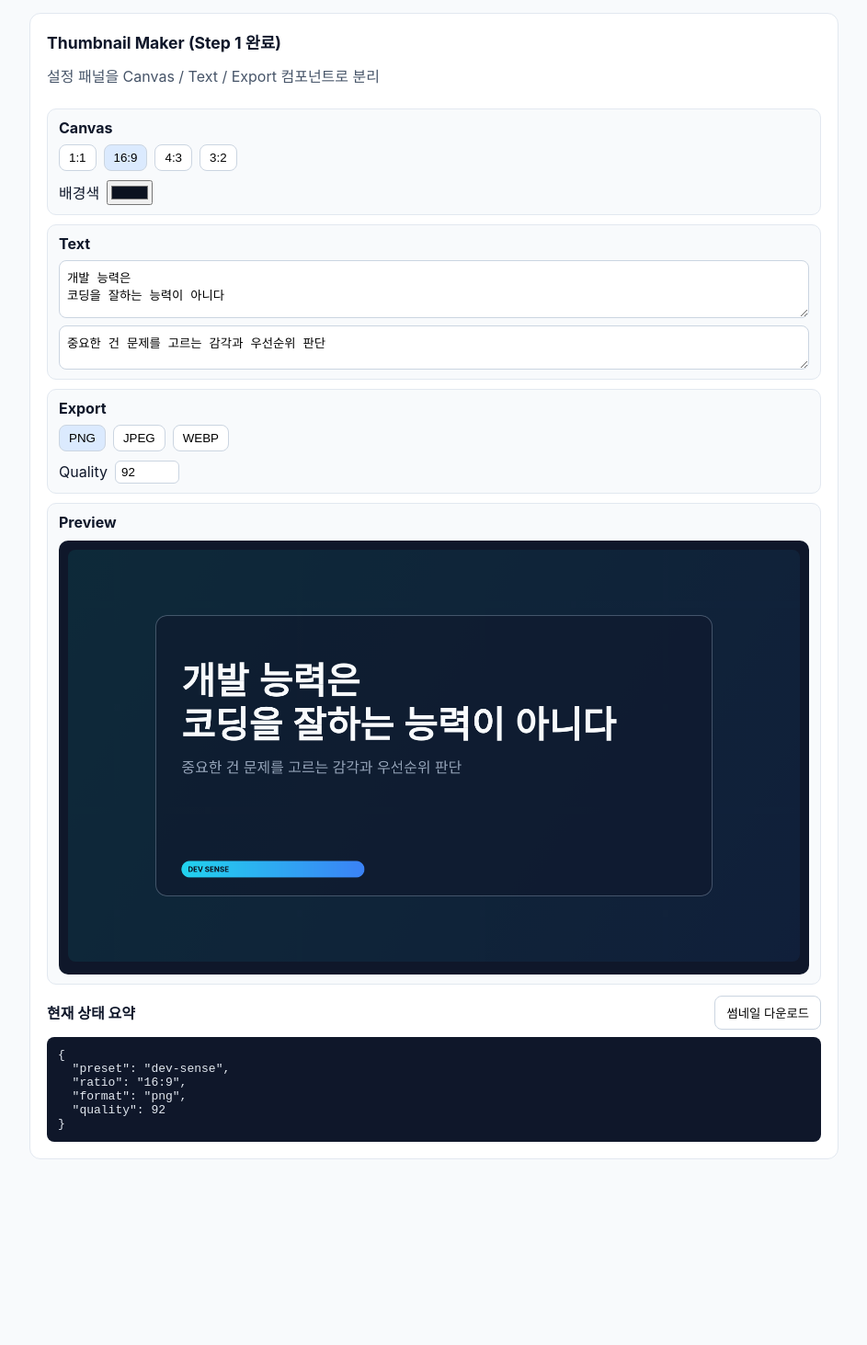
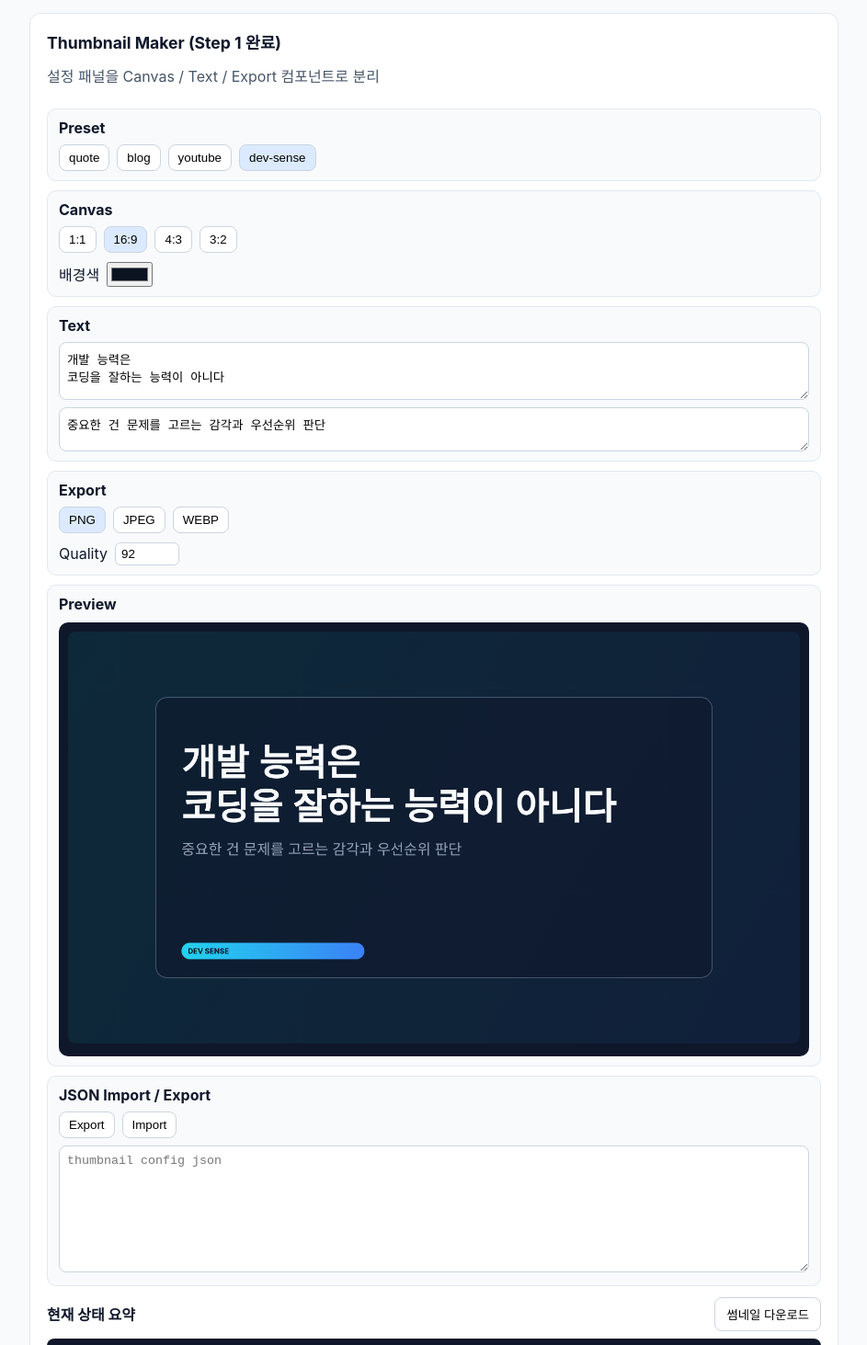
Before and after one commit to Chenjae-kr/web-tools, a React (Vite) app: page / in a window 1280 px wide. Shown: the part 907-2370 px from the top of the page at 92% size, without its empty margins (168-1111 px from the left). Before the commit the page ends 2246 px from the top, so only its background shows below. Built offline with nearby package versions, Linux system fonts and the light colour scheme.

Commit message:
Add thumbnail preset engine, JSON IO panel, and e2e coverage

```diff
--- a/src/features/thumbnail-maker/ThumbnailMakerPage.tsx
+++ b/src/features/thumbnail-maker/ThumbnailMakerPage.tsx
@@ -4,6 +4,7 @@ import { TextSettingsPanel } from './components/TextSettingsPanel'
 import { ExportSettingsPanel } from './components/ExportSettingsPanel'
 import { ThumbnailPreview } from './components/ThumbnailPreview'
 import { DownloadButton } from './components/DownloadButton'
+import { JsonIOPanel } from './components/JsonIOPanel'
 import { useThumbnailMakerStore } from './store'
 
 export function ThumbnailMakerPage() {
@@ -15,6 +16,7 @@ export function ThumbnailMakerPage() {
     bgColor,
     format,
     quality,
+    setPreset,
     setRatio,
     setMainText,
     setSubText,
@@ -31,6 +33,28 @@ export function ThumbnailMakerPage() {
       <p className="subtitle">설정 패널을 Canvas / Text / Export 컴포넌트로 분리</p>
 
       <div className="phaseList">
+        <section className="phaseItem">
+          <strong>Preset</strong>
+          <div style={{ marginTop: 8, display: 'flex', gap: 8, flexWrap: 'wrap' }}>
+            {(['quote', 'blog', 'youtube', 'dev-sense'] as const).map((p) => (
+              <button
+                key={p}
+                type="button"
+                onClick={() => setPreset(p)}
+                style={{
+                  border: '1px solid #cbd5e1',
+                  borderRadius: 8,
+                  padding: '6px 10px',
+                  background: preset === p ? '#dbeafe' : '#fff',
+                  cursor: 'pointer',
+                }}
+              >
+                {p}
+              </button>
+            ))}
+          </div>
+        </section>
+
         <CanvasSettingsPanel
           ratio={ratio}
           onChangeRatio={setRatio}
@@ -53,6 +77,7 @@ export function ThumbnailMakerPage() {
         />
 
         <ThumbnailPreview />
+        <JsonIOPanel />
       </div>
 
       <div style={{ marginTop: 12, display: 'flex', justifyContent: 'space-between', alignItems: 'center', gap: 8, flexWrap: 'wrap' }}>
--- /dev/null
+++ b/src/features/thumbnail-maker/components/JsonIOPanel.tsx
@@ -0,0 +1,62 @@
+import { useState } from 'react'
+import type { CSSProperties } from 'react'
+import { useThumbnailMakerStore } from '../store'
+
+export function JsonIOPanel() {
+  const state = useThumbnailMakerStore()
+  const [raw, setRaw] = useState('')
+
+  const onExport = () => {
+    const payload = {
+      preset: state.preset,
+      ratio: state.ratio,
+      mainText: state.mainText,
+      subText: state.subText,
+      bgColor: state.bgColor,
+      format: state.format,
+      quality: state.quality,
+    }
+    setRaw(JSON.stringify(payload, null, 2))
+  }
+
+  const onImport = () => {
+    try {
+      const obj = JSON.parse(raw)
+      if (obj.ratio) state.setRatio(obj.ratio)
+      if (obj.mainText) state.setMainText(String(obj.mainText))
+      if (obj.subText) state.setSubText(String(obj.subText))
+      if (obj.bgColor) state.setBgColor(String(obj.bgColor))
+      if (obj.format) state.setFormat(obj.format)
+      if (obj.quality != null) state.setQuality(Number(obj.quality))
+      if (obj.preset) state.setPreset(obj.preset)
+      alert('JSON 적용 완료')
+    } catch {
+      alert('JSON 파싱 실패')
+    }
+  }
+
+  return (
+    <section className="phaseItem">
+      <strong>JSON Import / Export</strong>
+      <div style={{ marginTop: 8, display: 'flex', gap: 8 }}>
+        <button type="button" onClick={onExport} style={btnStyle}>Export</button>
+        <button type="button" onClick={onImport} style={btnStyle}>Import</button>
+      </div>
+      <textarea
+        value={raw}
+        onChange={(e) => setRaw(e.target.value)}
+        rows={8}
+        placeholder="thumbnail config json"
+        style={{ marginTop: 8, width: '100%', border: '1px solid #cbd5e1', borderRadius: 8, padding: 8 }}
+      />
+    </section>
+  )
+}
+
+const btnStyle: CSSProperties = {
+  border: '1px solid #cbd5e1',
+  borderRadius: 8,
+  padding: '6px 10px',
+  background: '#fff',
+  cursor: 'pointer',
+}
--- /dev/null
+++ b/src/features/thumbnail-maker/presets.ts
@@ -0,0 +1,40 @@
+import type { Preset, Ratio } from './store'
+
+export type PresetConfig = {
+  preset: Preset
+  ratio: Ratio
+  mainText: string
+  subText: string
+  bgColor: string
+}
+
+export const PRESETS: Record<Preset, PresetConfig> = {
+  quote: {
+    preset: 'quote',
+    ratio: '1:1',
+    mainText: '블로그 썸네일\n3분 제작',
+    subText: '짧고 강한 메시지로 시선 잡기',
+    bgColor: '#5f6fdd',
+  },
+  blog: {
+    preset: 'blog',
+    ratio: '4:3',
+    mainText: '실전 가이드\n핵심 요약',
+    subText: '바로 적용 가능한 포스트 템플릿',
+    bgColor: '#2e3f8f',
+  },
+  youtube: {
+    preset: 'youtube',
+    ratio: '16:9',
+    mainText: '조회수 올리는\n썸네일',
+    subText: '클릭을 부르는 타이틀 디자인',
+    bgColor: '#1c1f2a',
+  },
+  'dev-sense': {
+    preset: 'dev-sense',
+    ratio: '16:9',
+    mainText: '개발 능력은\n코딩을 잘하는 능력이 아니다',
+    subText: '중요한 건 문제를 고르는 감각과 우선순위 판단',
+    bgColor: '#0b1220',
+  },
+}
--- a/src/features/thumbnail-maker/store.ts
+++ b/src/features/thumbnail-maker/store.ts
@@ -1,4 +1,5 @@
 import { create } from 'zustand'
+import { PRESETS } from './presets'
 
 export type Preset = 'quote' | 'blog' | 'youtube' | 'dev-sense'
 export type Ratio = '1:1' | '16:9' | '4:3' | '3:2'
@@ -12,6 +13,7 @@ type ThumbnailMakerState = {
   format: 'png' | 'jpeg' | 'webp'
   quality: number
 
+  setPreset: (preset: Preset) => void
   setRatio: (ratio: Ratio) => void
   setMainText: (text: string) => void
   setSubText: (text: string) => void
@@ -20,15 +22,27 @@ type ThumbnailMakerState = {
   setQuality: (quality: number) => void
 }
 
+const initial = PRESETS['dev-sense']
+
 export const useThumbnailMakerStore = create<ThumbnailMakerState>((set) => ({
-  preset: 'dev-sense',
-  ratio: '16:9',
-  mainText: '개발 능력은\n코딩을 잘하는 능력이 아니다',
-  subText: '중요한 건 문제를 고르는 감각과 우선순위 판단',
-  bgColor: '#0b1220',
+  preset: initial.preset,
+  ratio: initial.ratio,
+  mainText: initial.mainText,
+  subText: initial.subText,
+  bgColor: initial.bgColor,
   format: 'png',
   quality: 92,
 
+  setPreset: (preset) => {
+    const p = PRESETS[preset]
+    set({
+      preset,
+      ratio: p.ratio,
+      mainText: p.mainText,
+      subText: p.subText,
+      bgColor: p.bgColor,
+    })
+  },
   setRatio: (ratio) => set({ ratio }),
   setMainText: (mainText) => set({ mainText }),
   setSubText: (subText) => set({ subText }),
```
Also changed, not shown: 1 other file (tests, documents, lock files or other folders).
